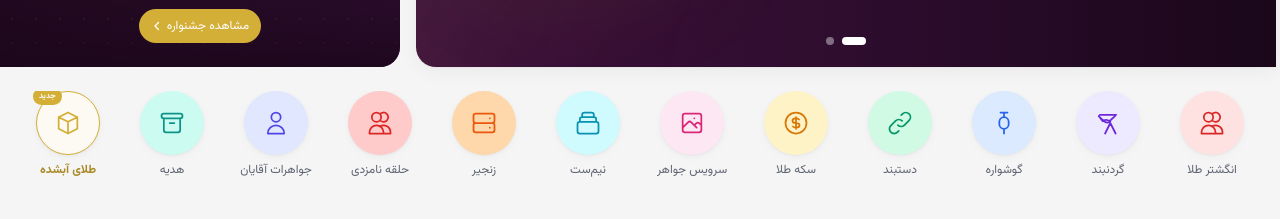
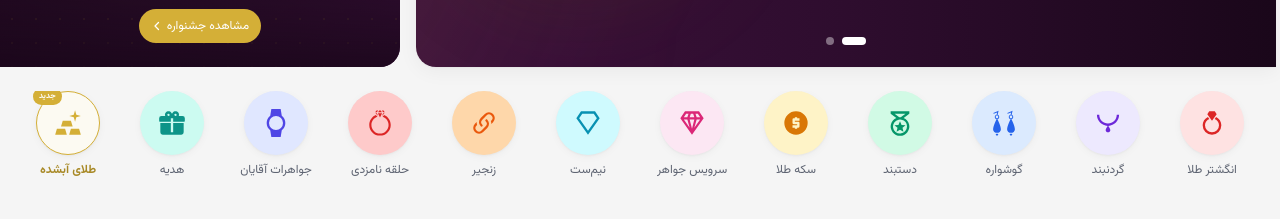
Before and after one commit to MCr781/TalaSho, a website: page index.html in a window 1280 px wide. Shown: the part 510-729 px from the top of the page. Drawn offline with Linux system fonts and the light colour scheme.

Commit message:
svg updated

```diff
--- a/index.html
+++ b/index.html
@@ -586,109 +586,85 @@
             <a href="#" class="ts-cat-tile group">
                 <div class="ts-cat-tile__circle" style="background-color: #FEE2E2; color: #DC2626;">
                     <!-- BACKEND: INJECT CATEGORY IMAGE (recommended: 80×80 PNG with transparent bg) -->
-                    <svg xmlns="http://www.w3.org/2000/svg" fill="none" viewBox="0 0 24 24" stroke="currentColor">
-                        <path stroke-linecap="round" stroke-linejoin="round" stroke-width="1.5" d="M12 4.354a4 4 0 110 5.292M15 21H3v-1a6 6 0 0112 0v1zm0 0h6v-1a6 6 0 00-9-5.197M13 7a4 4 0 11-8 0 4 4 0 018 0z"/>
-                    </svg>
+                    <svg xmlns="http://www.w3.org/2000/svg" viewBox="0 0 24 24"><path fill="currentColor" d="M12 10L8 4.4L9.6 2h4.8L16 4.4zm3.5-3.2l-1.2 1.7c2.2.9 3.7 3 3.7 5.5a6 6 0 0 1-6 6a6 6 0 0 1-6-6c0-2.5 1.5-4.6 3.7-5.5L8.5 6.8C5.8 8.1 4 10.8 4 14a8 8 0 0 0 8 8a8 8 0 0 0 8-8c0-3.2-1.8-5.9-4.5-7.2"/></svg>
                 </div>
                 <span class="ts-cat-tile__label">انگشتر طلا</span>
             </a>
 
             <a href="#" class="ts-cat-tile group">
                 <div class="ts-cat-tile__circle" style="background-color: #EDE9FE; color: #6D28D9;">
-                    <svg xmlns="http://www.w3.org/2000/svg" fill="none" viewBox="0 0 24 24" stroke="currentColor">
-                        <path stroke-linecap="round" stroke-linejoin="round" stroke-width="1.5" d="M14.121 10.48a4 4 0 01-5.657 0L4 6.06m9.121 4.42a4 4 0 00-5.657 0L4 6.06m9.121 4.42L18 6.06M5 5h14M9.5 21l4.5-9 4.5 9"/>
-                    </svg>
+                    <svg xmlns="http://www.w3.org/2000/svg" viewBox="0 0 24 24"><path fill="currentColor" d="M21.5 5h-2c0 4.14-3.36 7.5-7.5 7.5S4.5 9.14 4.5 5h-2c.05 5.11 4.09 9.29 9.2 9.5c-.6.9-1.7 2.7-1.7 3.5c0 2.67 4 2.67 4 0c0-.8-1.1-2.6-1.7-3.5c5.11-.21 9.15-4.39 9.2-9.5"/></svg>
                 </div>
                 <span class="ts-cat-tile__label">گردنبند</span>
             </a>
 
             <a href="#" class="ts-cat-tile group">
                 <div class="ts-cat-tile__circle" style="background-color: #DBEAFE; color: #2563EB;">
-                    <svg xmlns="http://www.w3.org/2000/svg" fill="none" viewBox="0 0 24 24" stroke="currentColor">
-                        <path stroke-linecap="round" stroke-linejoin="round" stroke-width="1.5" d="M9 3h6m-3 0v4m0 0a4 4 0 014 4v2a4 4 0 11-8 0v-2a4 4 0 014-4zM12 17v4"/>
-                    </svg>
+                    <svg xmlns="http://www.w3.org/2000/svg" viewBox="0 0 512 512"><path fill="currentColor" d="M157 33.11L60.66 71.64l6.68 16.72L131 62.89l-10.2 40.71C101.7 107.1 87 123.9 87 144c0 19.9 14.4 36.6 33.3 40.3c-8.7 18.1-19.3 40.9-29.97 67.1C72.49 295 57 343 57 372c0 21.5 8.53 36.5 21.62 47c13.1 10.4 31.18 16 49.38 16s36.3-5.6 49.4-16c13.1-10.5 21.6-25.5 21.6-47c0-29-15.5-77-33.3-120.6c-10.7-26.2-21.3-49-30-67.1c18.9-3.7 33.3-20.4 33.3-40.3c0-18.7-12.7-34.5-29.9-39.4zm256 .04l-96.3 38.54l6.6 16.72L387 62.95l-10.2 40.65c-19.1 3.5-33.8 20.3-33.8 40.4c0 19.9 14.4 36.6 33.3 40.3c-8.7 18.1-19.3 40.9-30 67.1C328.5 295 313 343 313 372c0 21.5 8.5 36.5 21.6 47c13.1 10.4 31.2 16 49.4 16s36.3-5.6 49.4-16c13.1-10.5 21.6-25.5 21.6-47c0-29-15.5-77-33.3-120.6c-10.7-26.2-21.3-49-30-67.1c18.9-3.7 33.3-20.4 33.3-40.3c0-18.7-12.7-34.5-29.9-39.4zM128 121c12.8 0 23 10.2 23 23s-10.2 23-23 23s-23-10.2-23-23s10.2-23 23-23m256 0c12.8 0 23 10.2 23 23s-10.2 23-23 23s-23-10.2-23-23s10.2-23 23-23M128 453c-7 0-13.2 2.2-17.2 5.2c-4.1 3.1-5.8 6.4-5.8 9.8s1.7 6.7 5.8 9.8c4 3 10.2 5.2 17.2 5.2s13.2-2.2 17.2-5.2c4.1-3.1 5.8-6.4 5.8-9.8s-1.7-6.7-5.8-9.8c-4-3-10.2-5.2-17.2-5.2m256 0c-7 0-13.2 2.2-17.2 5.2c-4.1 3.1-5.8 6.4-5.8 9.8s1.7 6.7 5.8 9.8c4 3 10.2 5.2 17.2 5.2s13.2-2.2 17.2-5.2c4.1-3.1 5.8-6.4 5.8-9.8s-1.7-6.7-5.8-9.8c-4-3-10.2-5.2-17.2-5.2"/></svg>
                 </div>
                 <span class="ts-cat-tile__label">گوشواره</span>
             </a>
 
             <a href="#" class="ts-cat-tile group">
                 <div class="ts-cat-tile__circle" style="background-color: #D1FAE5; color: #059669;">
-                    <svg xmlns="http://www.w3.org/2000/svg" fill="none" viewBox="0 0 24 24" stroke="currentColor">
-                        <path stroke-linecap="round" stroke-linejoin="round" stroke-width="1.5" d="M13.828 10.172a4 4 0 00-5.656 0l-4 4a4 4 0 105.656 5.656l1.102-1.101m-.758-4.899a4 4 0 005.656 0l4-4a4 4 0 00-5.656-5.656l-1.1 1.1"/>
-                    </svg>
+                    <svg xmlns="http://www.w3.org/2000/svg" viewBox="0 0 24 24"><path fill="currentColor" d="M14.94 19.5L12 17.77L9.06 19.5l.78-3.34l-2.59-2.24l3.41-.29L12 10.5l1.34 3.13l3.41.29l-2.59 2.24M20 2H4v2l4.86 3.64a8 8 0 1 0 6.28 0L20 4m-2 11a6 6 0 1 1-7.18-5.88a5.9 5.9 0 0 1 2.36 0A6 6 0 0 1 18 15m-5.37-8h-1.26l-4-3h9.34Z"/></svg>
                 </div>
                 <span class="ts-cat-tile__label">دستبند</span>
             </a>
 
             <a href="#" class="ts-cat-tile group">
                 <div class="ts-cat-tile__circle" style="background-color: #FEF3C7; color: #D97706;">
-                    <svg xmlns="http://www.w3.org/2000/svg" fill="none" viewBox="0 0 24 24" stroke="currentColor">
-                        <path stroke-linecap="round" stroke-linejoin="round" stroke-width="1.5" d="M12 8c-1.657 0-3 .895-3 2s1.343 2 3 2 3 .895 3 2-1.343 2-3 2m0-8c1.11 0 2.08.402 2.599 1M12 8V7m0 1v8m0 0v1m0-1c-1.11 0-2.08-.402-2.599-1M21 12a9 9 0 11-18 0 9 9 0 0118 0z"/>
-                    </svg>
+                    <svg xmlns="http://www.w3.org/2000/svg" viewBox="0 0 24 24"><path d="M12 2a10 10 0 1 0 10 10A10 10 0 0 0 12 2m3 8h-4v1h3a1 1 0 0 1 1 1v3a1 1 0 0 1-1 1h-1v1h-2v-1H9v-2h4v-1h-3a1 1 0 0 1-1-1V9a1 1 0 0 1 1-1h1V7h2v1h2z" fill="currentColor"/></svg>
                 </div>
                 <span class="ts-cat-tile__label">سکه طلا</span>
             </a>
 
             <a href="#" class="ts-cat-tile group">
                 <div class="ts-cat-tile__circle" style="background-color: #FCE7F3; color: #DB2777;">
-                    <svg xmlns="http://www.w3.org/2000/svg" fill="none" viewBox="0 0 24 24" stroke="currentColor">
-                        <path stroke-linecap="round" stroke-linejoin="round" stroke-width="1.5" d="M4 16l4.586-4.586a2 2 0 012.828 0L16 16m-2-2l1.586-1.586a2 2 0 012.828 0L20 14m-6-6h.01M6 20h12a2 2 0 002-2V6a2 2 0 00-2-2H6a2 2 0 00-2 2v12a2 2 0 002 2z"/>
-                    </svg>
+                    <svg xmlns="http://www.w3.org/2000/svg" viewBox="0 0 24 24"><path fill="currentColor" d="M16 9h3l-5 7m-4-7h4l-2 8M5 9h3l2 7m5-12h2l2 3h-3m-5-3h2l1 3h-4M7 4h2L8 7H5m1-5L2 8l10 14L22 8l-4-6z"/></svg>
                 </div>
                 <span class="ts-cat-tile__label">سرویس جواهر</span>
             </a>
 
             <a href="#" class="ts-cat-tile group">
                 <div class="ts-cat-tile__circle" style="background-color: #CFFAFE; color: #0891B2;">
-                    <svg xmlns="http://www.w3.org/2000/svg" fill="none" viewBox="0 0 24 24" stroke="currentColor">
-                        <path stroke-linecap="round" stroke-linejoin="round" stroke-width="1.5" d="M19 11H5m14 0a2 2 0 012 2v6a2 2 0 01-2 2H5a2 2 0 01-2-2v-6a2 2 0 012-2m14 0V9a2 2 0 00-2-2M5 11V9a2 2 0 012-2m0 0V5a2 2 0 012-2h6a2 2 0 012 2v2M7 7h10"/>
-                    </svg>
+                    <svg xmlns="http://www.w3.org/2000/svg" viewBox="0 0 24 24"><path fill="currentColor" d="M18 2H6L2 8l10 14L22 8zM4.43 8l2.64-4h9.86l2.64 4L12 18.56z"/></svg>
                 </div>
                 <span class="ts-cat-tile__label">نیم‌ست</span>
             </a>
 
             <a href="#" class="ts-cat-tile group">
                 <div class="ts-cat-tile__circle" style="background-color: #FED7AA; color: #EA580C;">
-                    <svg xmlns="http://www.w3.org/2000/svg" fill="none" viewBox="0 0 24 24" stroke="currentColor">
-                        <path stroke-linecap="round" stroke-linejoin="round" stroke-width="1.5" d="M5 12h14M5 12a2 2 0 01-2-2V6a2 2 0 012-2h14a2 2 0 012 2v4a2 2 0 01-2 2M5 12a2 2 0 00-2 2v4a2 2 0 002 2h14a2 2 0 002-2v-4a2 2 0 00-2-2m-2-4v.01M17 16v.01"/>
-                    </svg>
+                    <svg xmlns="http://www.w3.org/2000/svg" viewBox="0 0 24 24"><path fill="currentColor" d="M10.59 13.41c.41.39.41 1.03 0 1.42c-.39.39-1.03.39-1.42 0a5.003 5.003 0 0 1 0-7.07l3.54-3.54a5.003 5.003 0 0 1 7.07 0a5.003 5.003 0 0 1 0 7.07l-1.49 1.49c.01-.82-.12-1.64-.4-2.42l.47-.48a2.98 2.98 0 0 0 0-4.24a2.98 2.98 0 0 0-4.24 0l-3.53 3.53a2.98 2.98 0 0 0 0 4.24m2.82-4.24c.39-.39 1.03-.39 1.42 0a5.003 5.003 0 0 1 0 7.07l-3.54 3.54a5.003 5.003 0 0 1-7.07 0a5.003 5.003 0 0 1 0-7.07l1.49-1.49c-.01.82.12 1.64.4 2.43l-.47.47a2.98 2.98 0 0 0 0 4.24a2.98 2.98 0 0 0 4.24 0l3.53-3.53a2.98 2.98 0 0 0 0-4.24a.973.973 0 0 1 0-1.42"/></svg>
                 </div>
                 <span class="ts-cat-tile__label">زنجیر</span>
             </a>
 
             <a href="#" class="ts-cat-tile group">
                 <div class="ts-cat-tile__circle" style="background-color: #FECACA; color: #DC2626;">
-                    <svg xmlns="http://www.w3.org/2000/svg" fill="none" viewBox="0 0 24 24" stroke="currentColor">
-                        <path stroke-linecap="round" stroke-linejoin="round" stroke-width="1.5" d="M12 4.354a4 4 0 110 5.292M15 21H3v-1a6 6 0 0112 0v1zm0 0h6v-1a6 6 0 00-9-5.197M13 7a4 4 0 11-8 0 4 4 0 018 0z"/>
-                    </svg>
+                    <svg xmlns="http://www.w3.org/2000/svg" viewBox="0 0 512 512"><path fill="currentColor" d="m191.02 25.346l-22.9 34.35h30.714l22.9-34.35zm52.347 0l-22.898 34.35h71.06l-22.897-34.35zm46.9 0l22.9 34.35h30.714l-22.9-34.35zm-117.234 52.35l50.115 50.115l-25.058-50.115zm45.182 0L256 153.265l37.785-75.57h-75.57zm95.695 0l-25.058 50.115l50.115-50.115zm-134.435 31.898C109.163 139.5 59.693 209.29 59.693 290.348c0 108.185 88.122 196.306 196.307 196.306s196.307-88.12 196.307-196.306c0-81.057-49.47-150.848-119.782-180.754l-30.517 30.517c64.397 19.592 111.037 79.292 111.037 150.238c0 86.966-70.08 157.045-157.045 157.045c-86.966 0-157.045-70.08-157.045-157.045c0-70.946 46.64-130.646 111.037-150.237l-30.517-30.516z"/></svg>
                 </div>
                 <span class="ts-cat-tile__label">حلقه نامزدی</span>
             </a>
 
             <a href="#" class="ts-cat-tile group">
                 <div class="ts-cat-tile__circle" style="background-color: #E0E7FF; color: #4F46E5;">
-                    <svg xmlns="http://www.w3.org/2000/svg" fill="none" viewBox="0 0 24 24" stroke="currentColor">
-                        <path stroke-linecap="round" stroke-linejoin="round" stroke-width="1.5" d="M16 7a4 4 0 11-8 0 4 4 0 018 0zM12 14a7 7 0 00-7 7h14a7 7 0 00-7-7z"/>
-                    </svg>
+                    <svg xmlns="http://www.w3.org/2000/svg" viewBox="0 0 24 24"><path fill="currentColor" d="M6 12a6 6 0 0 1 6-6a6 6 0 0 1 6 6a6 6 0 0 1-6 6a6 6 0 0 1-6-6m14 0a7.94 7.94 0 0 0-3.05-6.27L16 0H8l-.95 5.73A7.94 7.94 0 0 0 4 12c0 2.54 1.19 4.81 3.05 6.27L8 24h8l.95-5.73A7.96 7.96 0 0 0 20 12"/></svg>
                 </div>
                 <span class="ts-cat-tile__label">جواهرات آقایان</span>
             </a>
 
             <a href="#" class="ts-cat-tile group">
                 <div class="ts-cat-tile__circle" style="background-color: #CCFBF1; color: #0D9488;">
-                    <svg xmlns="http://www.w3.org/2000/svg" fill="none" viewBox="0 0 24 24" stroke="currentColor">
-                        <path stroke-linecap="round" stroke-linejoin="round" stroke-width="1.5" d="M5 8h14M5 8a2 2 0 110-4h14a2 2 0 110 4M5 8v10a2 2 0 002 2h10a2 2 0 002-2V8m-9 4h4"/>
-                    </svg>
+                    <svg xmlns="http://www.w3.org/2000/svg" viewBox="0 0 24 24"><path fill="currentColor" d="M9.06 1.93C7.17 1.92 5.33 3.74 6.17 6H3a2 2 0 0 0-2 2v2a1 1 0 0 0 1 1h9V8h2v3h9a1 1 0 0 0 1-1V8a2 2 0 0 0-2-2h-3.17C19 2.73 14.6.42 12.57 3.24L12 4l-.57-.78c-.63-.89-1.5-1.28-2.37-1.29M9 4c.89 0 1.34 1.08.71 1.71S8 5.89 8 5a1 1 0 0 1 1-1m6 0c.89 0 1.34 1.08.71 1.71S14 5.89 14 5a1 1 0 0 1 1-1M2 12v8a2 2 0 0 0 2 2h16a2 2 0 0 0 2-2v-8h-9v8h-2v-8z"/></svg>
                 </div>
                 <span class="ts-cat-tile__label">هدیه</span>
             </a>
 
             <!-- Phase 2 highlighted tile (gold accent) -->
             <a href="#" class="ts-cat-tile group">
-                <div class="ts-cat-tile__circle relative" style="background-color: #FCFAF2; border: 1.5px solid #D4AF37;">
-                    <svg xmlns="http://www.w3.org/2000/svg" fill="none" viewBox="0 0 24 24" stroke="#D4AF37">
-                        <path stroke-linecap="round" stroke-linejoin="round" stroke-width="1.5" d="M20 7l-8-4-8 4m16 0l-8 4m8-4v10l-8 4m0-10L4 7m8 4v10M4 7v10l8 4"/>
-                    </svg>
+                <div class="ts-cat-tile__circle relative" style="background-color: #FCFAF2; border: 1.5px solid #D4AF37; color: #D4AF37;">
+                    <svg xmlns="http://www.w3.org/2000/svg" viewBox="0 0 24 24"><path fill="currentColor" d="m1 22l1.5-5h7l1.5 5zm12 0l1.5-5h7l1.5 5zm-7-7l1.5-5h7l1.5 5zm17-8.95l-3.86 1.09L18.05 11l-1.09-3.86l-3.86-1.09l3.86-1.09l1.09-3.86l1.09 3.86z"/></svg>
                     <span class="absolute -top-1 -end-1 text-[8px] bg-gold-500 text-white px-1.5 py-0.5 rounded-full font-bold">جدید</span>
                 </div>
                 <span class="ts-cat-tile__label font-bold" style="color: #A88926;">طلای آبشده</span>
```
Also changed, not shown: assets/images/categories/bracelet.svg (added), assets/images/categories/chain.svg (added), assets/images/categories/earrings.svg (added), assets/images/categories/engagement-ring.svg (added), assets/images/categories/gift.svg (added), assets/images/categories/gold-coin.svg (added), assets/images/categories/gold-ring.svg (added), assets/images/categories/half-set.svg (added), assets/images/categories/jewelry-set.svg (added), assets/images/categories/melted-gold.svg (added), assets/images/categories/mens-jewelry.svg (added), assets/images/categories/necklace.svg (added).
